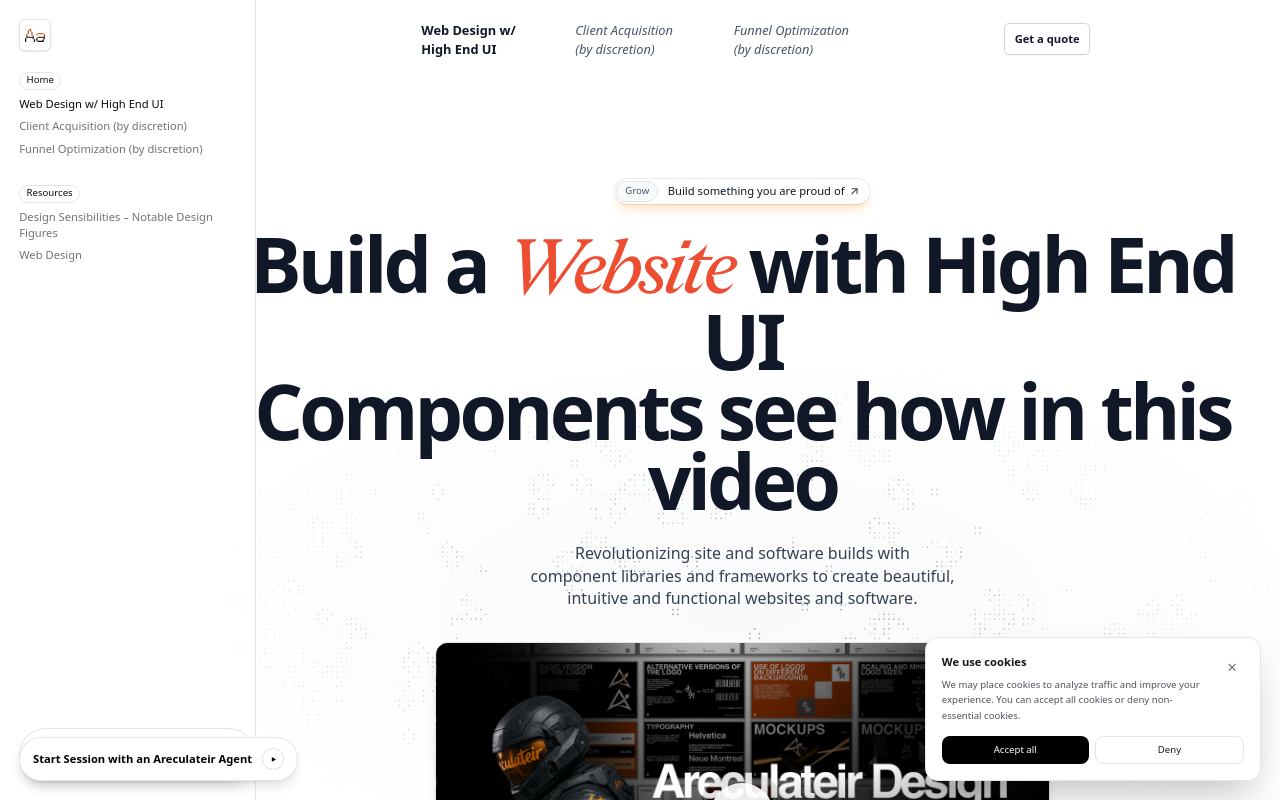
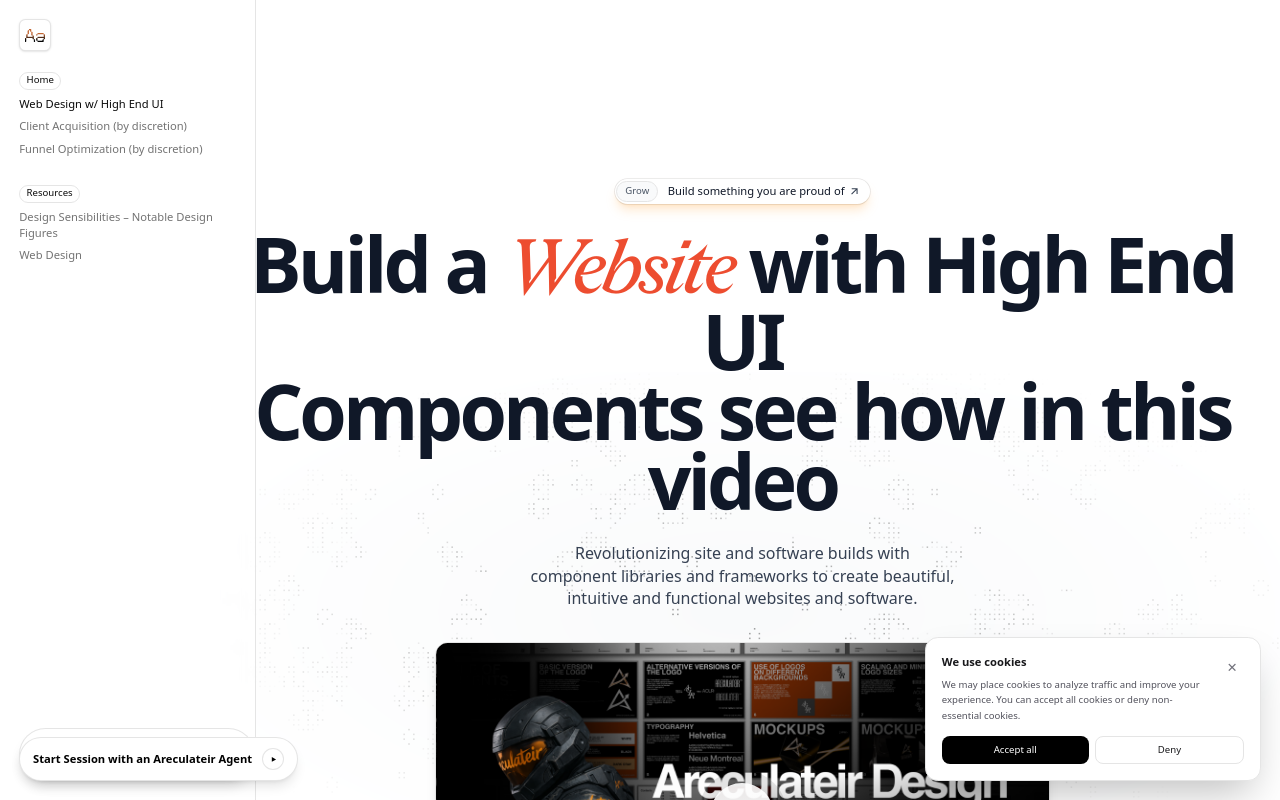
Before and after one commit to telluricaquarian/aclr77, a Next.js app: page / in a window 1280 px wide. Shown: the top 800 px of the page. Built offline with nearby package versions, Linux system fonts and the light colour scheme; no server answers.

Commit message:
Hide top navbar on home route only

```diff
--- a/src/app/(main)/layout.tsx
+++ b/src/app/(main)/layout.tsx
@@ -1,7 +1,7 @@
 import { StickyVoiceAgent } from "@/components/StickyVoiceAgent"; // or StickyVoiceCta
+import { ConditionalNavBar } from "@/components/ui/ConditionalNavBar";
 import { CookieConsent } from "@/components/ui/CookieConsent";
 import Footer from "@/components/ui/Footer";
-import { NavBar } from "@/components/ui/Navbar";
 import { Sidebar } from "@/components/ui/Sidebar";
 
 export default function MainLayout({ children }: { children: React.ReactNode }) {
@@ -17,7 +17,7 @@
                 <div className="min-w-0 flex-1 lg:pl-64">
                     {/* NavBar (desktop only) */}
                     <div className="hidden lg:block">
-                        <NavBar />
+                        <ConditionalNavBar />
                     </div>
 
                     {children}
--- /dev/null
+++ b/src/components/ui/ConditionalNavBar.tsx
@@ -0,0 +1,12 @@
+"use client";
+
+import { usePathname } from "next/navigation";
+import { NavBar } from "./Navbar";
+
+export function ConditionalNavBar() {
+    const pathname = usePathname();
+
+    if (pathname === "/") return null;
+
+    return <NavBar />;
+}
```
